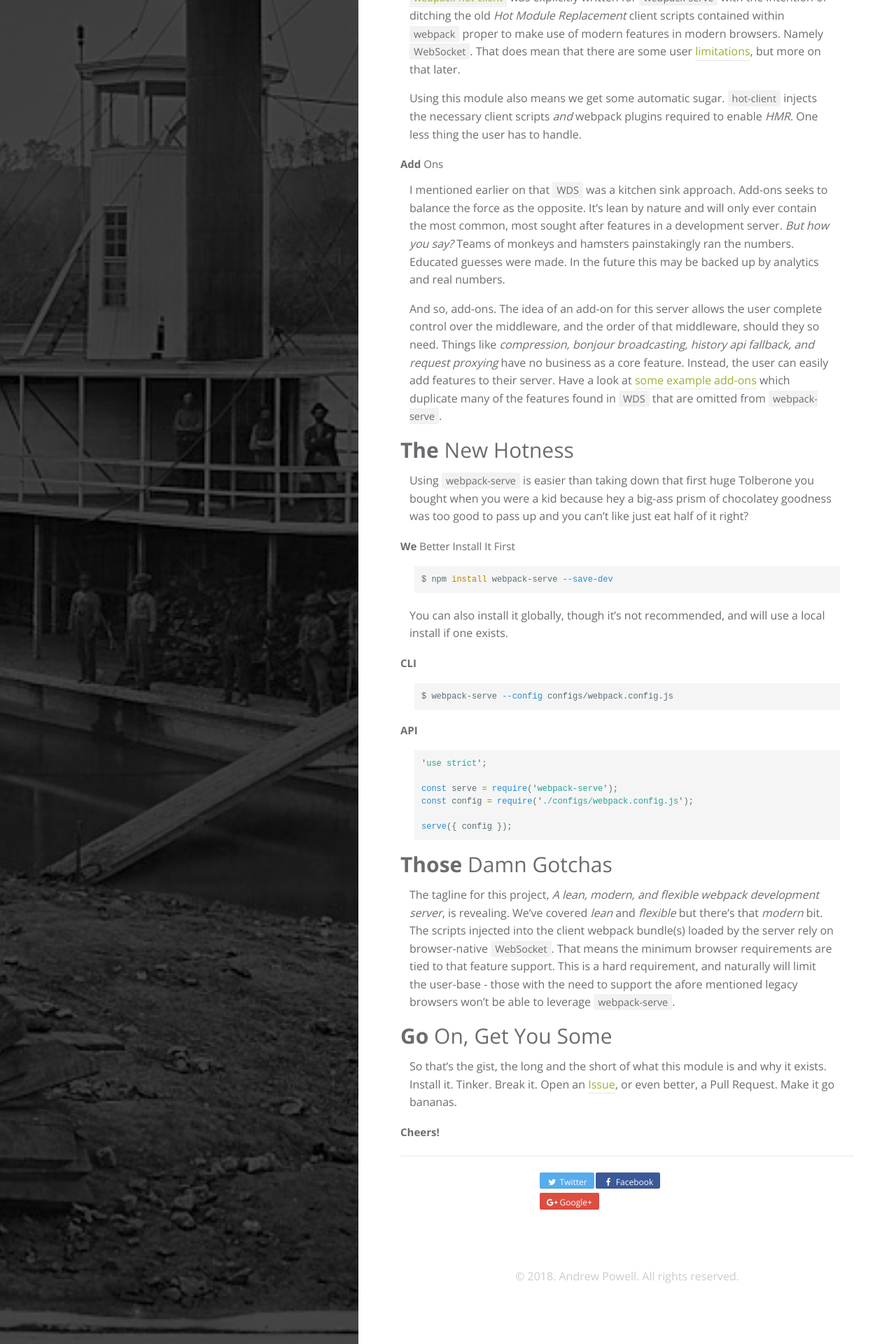
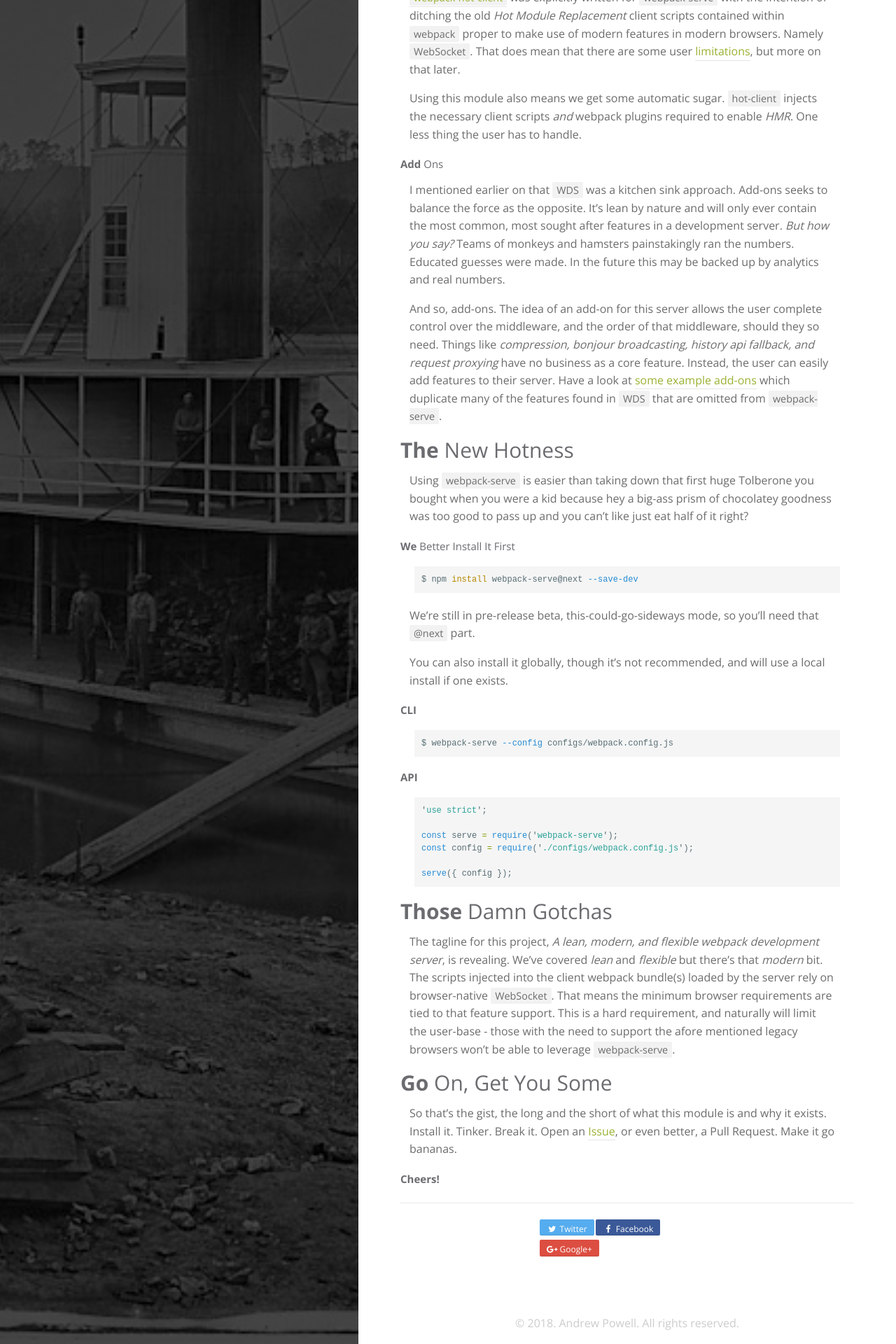
Before and after one commit to shellscape/shellscape.github.io, a Jekyll site: the page built from _posts/2018-02-12-webpack-serve-up-whoopass.md, in a window 1280 px wide. Shown: the part 1032-2952 px from the top of the page at 70% size. Built offline with Jekyll 4.4.1, drawn with Linux system fonts in a browser that asks for light colours; nearby versions of some CDN libraries; comment, search, counter and statistics services are not loaded.

Commit message:
add @next comment to webpack-serve post

````diff
--- a/_posts/2018-02-12-webpack-serve-up-whoopass.md
+++ b/_posts/2018-02-12-webpack-serve-up-whoopass.md
@@ -95,8 +95,11 @@ was too good to pass up and you can't like just eat half of it right?
 #### We Better Install It First
 
 ```console
-$ npm install webpack-serve --save-dev
+$ npm install webpack-serve@next --save-dev
 ```
+
+We're still in pre-release beta, this-could-go-sideways mode, so you'll need
+that `@next` part.
 
 You can also install it globally, though it's not recommended, and will use a
 local install if one exists.
````
